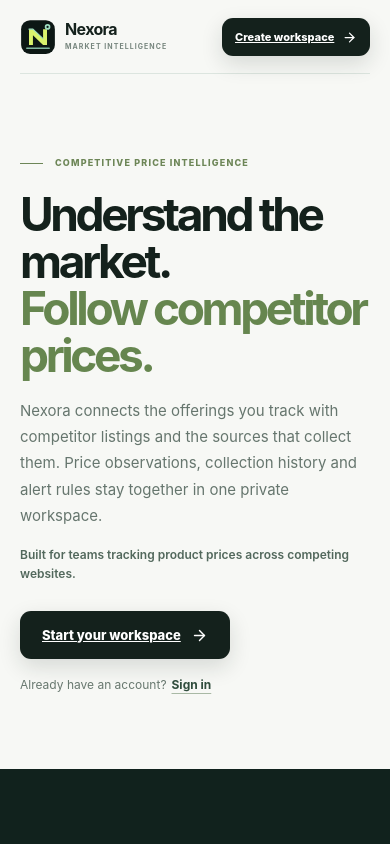
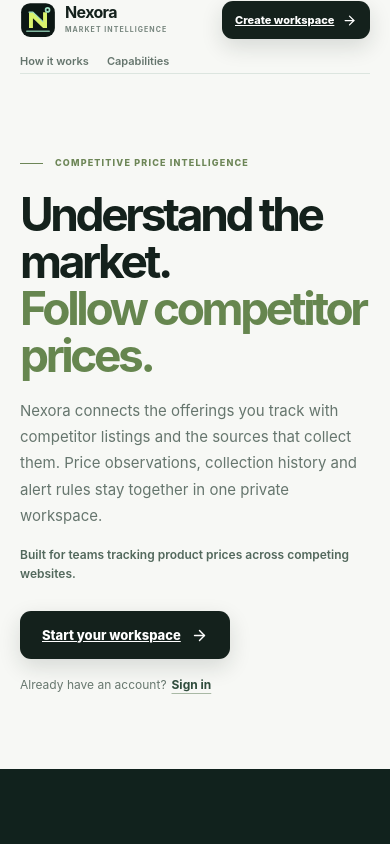
Before and after one commit to faizansaiyed123/Nexora-Frontend, a React (Vite) app: page /welcome in a window 390 px wide. Shown: the top 844 px of the page. Built offline with nearby package versions, Linux system fonts and the light colour scheme; no server answers.

Commit message:
Keep homepage section navigation visible on mobile

```diff
--- a/src/styles.css
+++ b/src/styles.css
@@ -3216,11 +3216,32 @@ td a {
 
 @media (max-width: 900px) {
   .nh-header-inner {
-    grid-template-columns: 1fr auto;
+    grid-template-columns: minmax(0, 1fr) auto;
+    grid-template-rows: auto auto;
+    row-gap: 10px;
+  }
+
+  .nh-brand {
+    grid-column: 1;
+    grid-row: 1;
   }
 
   .nh-nav {
-    display: none;
+    display: flex;
+    grid-column: 1 / -1;
+    grid-row: 2;
+    justify-content: flex-start;
+    gap: 22px;
+    padding-bottom: 4px;
+  }
+
+  .nh-nav a {
+    font-size: 12px;
+  }
+
+  .nh-header-actions {
+    grid-column: 2;
+    grid-row: 1;
   }
 
   .nh-hero > .nh-container {
@@ -3257,6 +3278,15 @@ td a {
   .nh-header-inner {
     min-height: 74px;
     gap: 14px;
+  }
+
+  .nh-nav {
+    gap: 18px;
+    padding-bottom: 3px;
+  }
+
+  .nh-nav a {
+    font-size: 11px;
   }
 
   .nh-brand {
```
